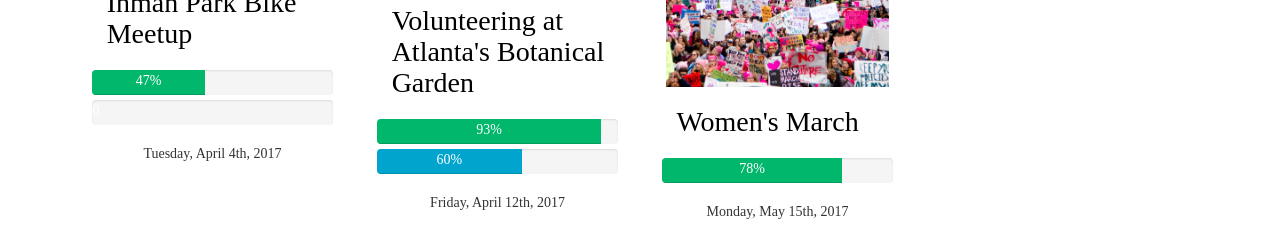
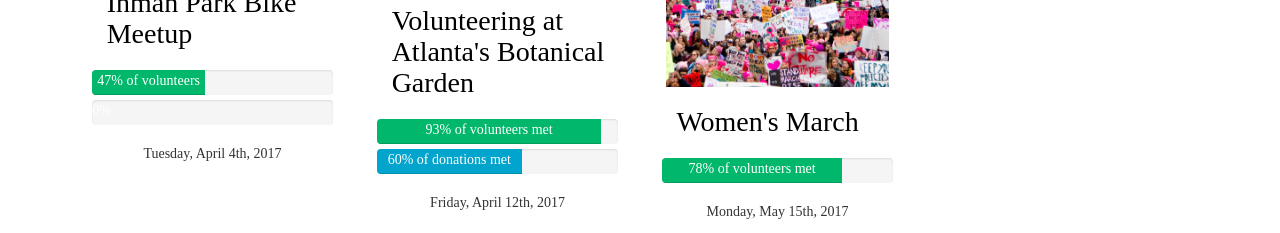
Before and after one commit to lindazhanghf/IMPRINT, an Angular app: page /home in a window 1280 px wide. Shown: the part 651-884 px from the top of the page. Built offline with nearby package versions, Linux system fonts and the light colour scheme; a web font is replaced by a local one.

Commit message:
Progress bar changes

```diff
--- a/src/app/progress-bars/progress-bars.component.html
+++ b/src/app/progress-bars/progress-bars.component.html
@@ -84,7 +84,7 @@
         [attr.aria-valuenow]="value"
         [attr.aria-valuetext]="(progress_volunteer).toFixed(0) + '%'"
         attr.aria-valuemax="100"
-        >{{progress_volunteer}}%
+        >{{progress_volunteer}}% of volunteers met
           <ng-content></ng-content>
       </div>
     </div>
@@ -101,7 +101,7 @@
         [attr.aria-valuenow]="value"
         [attr.aria-valuetext]="(progress_funding).toFixed(0) + '%'"
         attr.aria-valuemax="100"
-        >{{progress_funding}}
+        >{{progress_funding}}% of funding met
           <ng-content></ng-content>
       </div>
     </div>
@@ -118,7 +118,7 @@
         [attr.aria-valuenow]="value"
         [attr.aria-valuetext]="(progress_donation).toFixed(0) + '%'"
         attr.aria-valuemax="100"
-        >{{progress_donation}}%
+        >{{progress_donation}}% of donations met
           <ng-content></ng-content>
       </div>
     </div>
```
